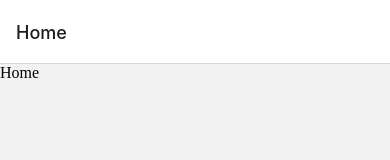
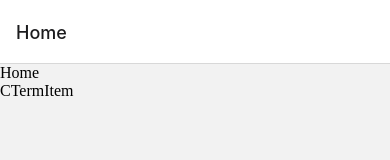
Before and after one commit to diyorbek0309/cyber-terms, a React Native app: screen / in a window 390 px wide. Shown: the top 160 px of the page. Built offline with nearby package versions, Linux system fonts and the light colour scheme.

Commit message:
changed files

```diff
--- a/src/screens/Home.tsx
+++ b/src/screens/Home.tsx
@@ -1,7 +1,13 @@
 import { View } from "react-native";
+import CTermItem from "../components/CTermItem";
 
 const Home = () => {
-  return <View>Home</View>;
+  return (
+    <View>
+      Home
+      <CTermItem />
+    </View>
+  );
 };
 
 export default Home;
```
